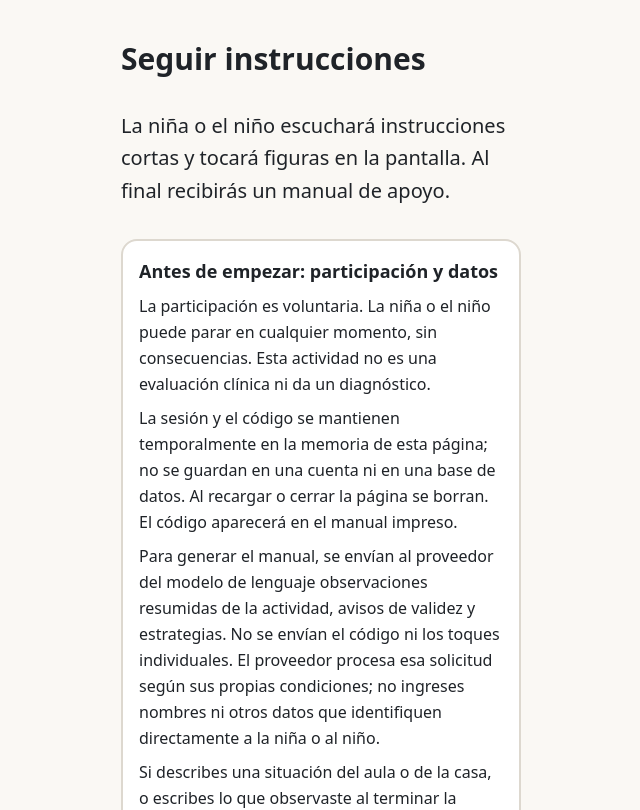
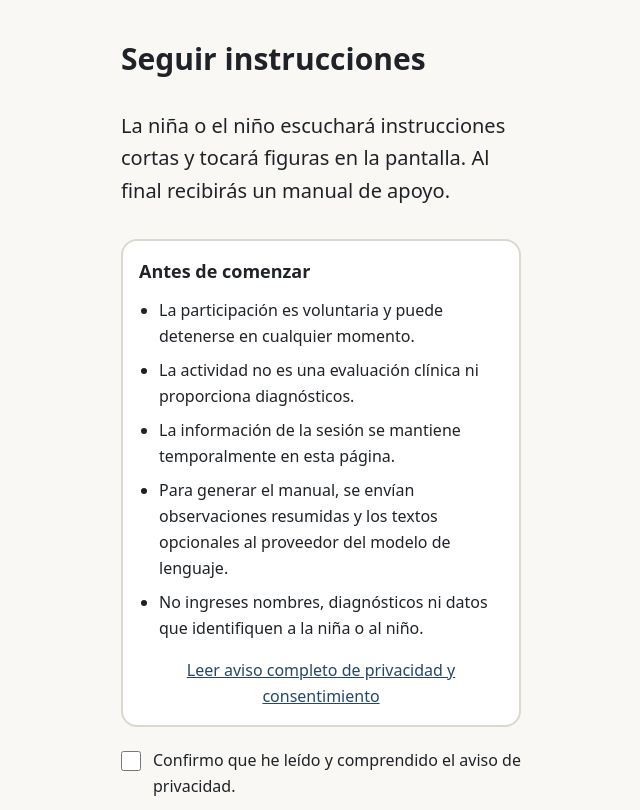
Before and after one commit to JorgeAndujoV/tekneapp, a React (Vite) app: page / in a window 1280 px wide. Shown: the top 810 px of the page, without its empty margins (319-959 px from the left). Built offline with nearby package versions, Linux system fonts and the light colour scheme.

Commit message:
Include option to see complete privacy note and add checkbox to confirm it was read

```diff
--- a/src/screens/Start.tsx
+++ b/src/screens/Start.tsx
@@ -1,3 +1,4 @@
+
 import { useState } from "react";
 import { SEEDS, type Seed } from "../data/seeds";
 import type { Intake } from "../types/profile";
@@ -21,6 +22,8 @@ export default function Start({ onBegin, onDemo }: Props) {
   const [redFlags, setRedFlags] = useState(RED_FLAG_QUESTIONS.map(() => false));
   const [otherLanguage, setOtherLanguage] = useState(false);
   const [consent, setConsent] = useState(false);
+  const [privacyRead, setPrivacyRead] = useState(false);
+  const [showPrivacy, setShowPrivacy] = useState(false);
   const [situations, setSituations] = useState<Context>(NO_CONTEXT);
   const valid = isValidChildCode(code);
 
@@ -36,36 +39,37 @@ export default function Start({ onBegin, onDemo }: Props) {
         className="flex flex-col gap-3"
         onSubmit={(event) => {
           event.preventDefault();
-          if (valid && consent)
+          if (valid && consent && privacyRead)
             onBegin(code, { redFlag: redFlags.some(Boolean), homeLanguageNotSpanish: otherLanguage }, finalContext(situations));
         }}
       >
         <section className="rounded-2xl border-2 border-line bg-white p-4 text-base leading-relaxed">
-          <h2 className="mb-2 text-lg font-semibold">Antes de empezar: participación y datos</h2>
-          <p>
-            La participación es voluntaria. La niña o el niño puede parar en cualquier momento, sin consecuencias.
-            Esta actividad no es una evaluación clínica ni da un diagnóstico.
-          </p>
-          <p className="mt-2">
-            La sesión y el código se mantienen temporalmente en la memoria de esta página; no se guardan en una cuenta
-            ni en una base de datos. Al recargar o cerrar la página se borran. El código aparecerá en el manual impreso.
-          </p>
-          <p className="mt-2">
-            Para generar el manual, se envían al proveedor del modelo de lenguaje observaciones resumidas de la
-            actividad, avisos de validez y estrategias. No se envían el código ni los toques individuales. El
-            proveedor procesa esa solicitud según sus propias condiciones; no ingreses nombres ni otros datos que
-            identifiquen directamente a la niña o al niño.
-          </p>
-          <p className="mt-2">
-            Si describes una situación del aula o de la casa, o escribes lo que observaste al terminar la actividad,
-            esos textos también se envían al proveedor para personalizar el manual. No escribas nombres ni
-            diagnósticos. Los números se quitan automáticamente.
-          </p>
-          <p className="mt-2">
-            La app no conserva constancia de quién aceptó. Si la escuela necesita guardar un consentimiento, debe
-            documentarlo por separado según sus procedimientos.
-          </p>
+          <h2 className="mb-3 text-lg font-semibold">Antes de comenzar</h2>
+          <ul className="list-disc space-y-2 pl-5">
+            <li>La participación es voluntaria y puede detenerse en cualquier momento.</li>
+            <li>La actividad no es una evaluación clínica ni proporciona diagnósticos.</li>
+            <li>La información de la sesión se mantiene temporalmente en esta página.</li>
+            <li>Para generar el manual, se envían observaciones resumidas y los textos opcionales al proveedor del modelo de lenguaje.</li>
+            <li>No ingreses nombres, diagnósticos ni datos que identifiquen a la niña o al niño.</li>
+          </ul>
+          <button
+            type="button"
+            className="mt-4 font-medium text-accent underline"
+            onClick={() => setShowPrivacy(true)}
+          >
+            Leer aviso completo de privacidad y consentimiento
+          </button>
         </section>
+
+        <label className="flex items-start gap-3 rounded-xl py-2 text-base leading-relaxed">
+          <input
+            type="checkbox"
+            checked={privacyRead}
+            onChange={(event) => setPrivacyRead(event.target.checked)}
+            className="mt-1 h-5 w-5 shrink-0 accent-accent"
+          />
+          <span>Confirmo que he leído y comprendido el aviso de privacidad.</span>
+        </label>
 
         <label className="flex items-start gap-3 rounded-xl py-2 text-base leading-relaxed">
           <input
@@ -148,7 +152,7 @@ export default function Start({ onBegin, onDemo }: Props) {
             En casa se habla otro idioma, o está aprendiendo español
           </label>
         </fieldset>
-        <button type="submit" disabled={!valid || !consent} className="btn-primary mt-2">
+        <button type="submit" disabled={!valid || !consent || !privacyRead} className="btn-primary mt-2">
           Comenzar
         </button>
       </form>
@@ -166,6 +170,58 @@ export default function Start({ onBegin, onDemo }: Props) {
           </button>
         )}
       </div>
+
+      {showPrivacy && (
+        <div className="fixed inset-0 z-50 flex items-center justify-center bg-black/50 p-4">
+          <section
+            role="dialog"
+            aria-modal="true"
+            aria-labelledby="privacy-title"
+            className="max-h-[85vh] w-full max-w-lg overflow-y-auto rounded-2xl bg-white p-6 text-base leading-relaxed shadow-xl"
+          >
+            <div className="mb-4 flex items-start justify-between gap-4">
+              <h2 id="privacy-title" className="text-xl font-semibold">
+                Privacidad y consentimiento
+              </h2>
+              <button
+                type="button"
+                aria-label="Cerrar aviso"
+                className="text-2xl text-muted"
+                onClick={() => setShowPrivacy(false)}
+              >
+                ×
+              </button>
+            </div>
+            <h3 className="mb-2 text-lg font-semibold">Antes de empezar: participación y datos</h3>
+            <p>
+              La participación es voluntaria. La niña o el niño puede parar en cualquier momento, sin consecuencias.
+              Esta actividad no es una evaluación clínica ni da un diagnóstico.
+            </p>
+            <p className="mt-2">
+              La sesión y el código se mantienen temporalmente en la memoria de esta página; no se guardan en una cuenta
+              ni en una base de datos. Al recargar o cerrar la página se borran. El código aparecerá en el manual impreso.
+            </p>
+            <p className="mt-2">
+              Para generar el manual, se envían al proveedor del modelo de lenguaje observaciones resumidas de la
+              actividad, avisos de validez y estrategias. No se envían el código ni los toques individuales. El
+              proveedor procesa esa solicitud según sus propias condiciones; no ingreses nombres ni otros datos que
+              identifiquen directamente a la niña o al niño.
+            </p>
+            <p className="mt-2">
+              Si describes una situación del aula o de la casa, o escribes lo que observaste al terminar la actividad,
+              esos textos también se envían al proveedor para personalizar el manual. No escribas nombres ni
+              diagnósticos. Los números se quitan automáticamente.
+            </p>
+            <p className="mt-2">
+              La app no conserva constancia de quién aceptó. Si la escuela necesita guardar un consentimiento, debe
+              documentarlo por separado según sus procedimientos.
+            </p>
+            <button type="button" className="btn-secondary mt-6 w-full" onClick={() => setShowPrivacy(false)}>
+              Cerrar aviso
+            </button>
+          </section>
+        </div>
+      )}
     </main>
   );
 }
```
